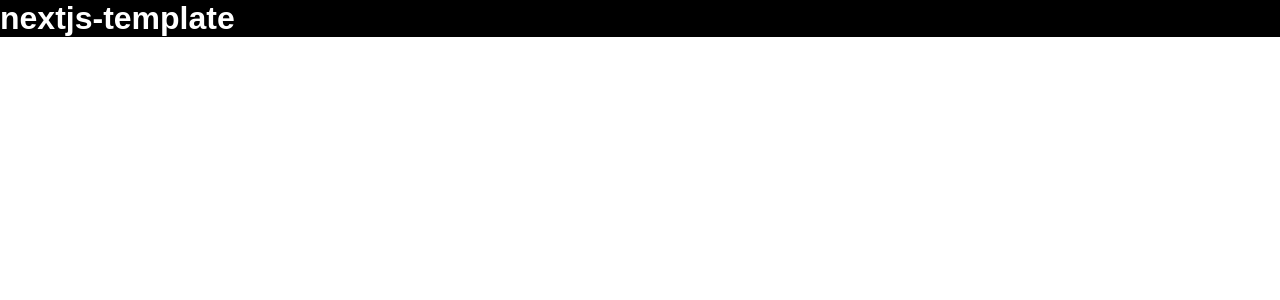
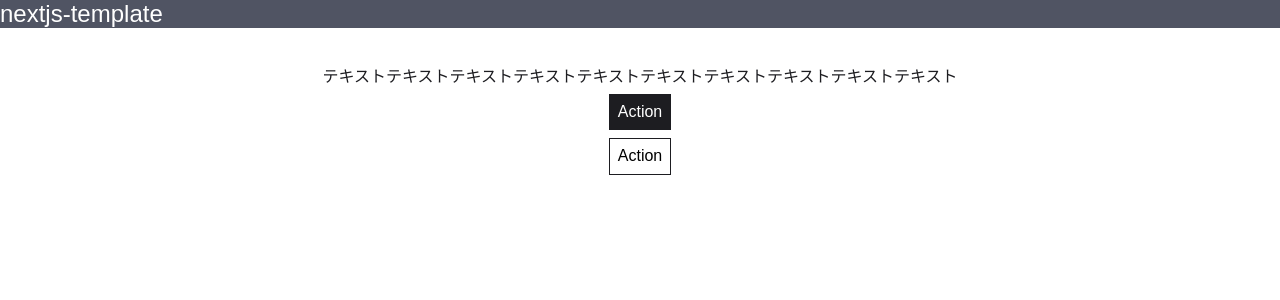
Before and after one commit to aiharanaoya/nextjs-template, a Next.js app: page / in a window 1280 px wide. Shown: the top 300 px of the page. Built offline with nearby package versions, Linux system fonts and the light colour scheme.

Commit message:
pagesにコンポーネントを配置

```diff
--- a/src/pages/index.module.scss
+++ b/src/pages/index.module.scss
@@ -1,9 +1,20 @@
-.main-content {
-  background: black;
+@use 'src/styles/index.scss' as *;
 
-  > .header {
-    margin-top: 0;
-    margin-bottom: 10px;
-    color: white;
-  }
+.header {
+  background-color: $color-grey-1;
+  color: $color-white;
+  font-size: 24px;
 }
+
+.main {
+  padding: 40px;
+  display: flex;
+  flex-direction: column;
+  align-items: center;
+  justify-content: center;
+  row-gap: 8px;
+}
+
+.button-text {
+  padding: 8px;
+}
--- a/src/pages/index.tsx
+++ b/src/pages/index.tsx
@@ -1,5 +1,7 @@
 import type { NextPage } from 'next';
 import Head from 'next/head';
+
+import { Button, BUTTON_DESIGN } from '@/components/Button';
 
 import style from './index.module.scss';
 
@@ -9,8 +11,21 @@ const Index: NextPage = () => {
       <Head>
         <title>nextjs-template</title>
       </Head>
-      <main className={style['main-content']}>
-        <h1 className={style['header']}>nextjs-template</h1>
+      <header className={style['header']}>nextjs-template</header>
+      <main className={style['main']}>
+        <div className={style['text']}>
+          テキストテキストテキストテキストテキストテキストテキストテキストテキストテキスト
+        </div>
+        <div className={style['button']}>
+          <Button design={BUTTON_DESIGN.PRIMARY}>
+            <span className={style['button-text']}>Action</span>
+          </Button>
+        </div>
+        <div className={style['button']}>
+          <Button design={BUTTON_DESIGN.SECONDARY}>
+            <span className={style['button-text']}>Action</span>
+          </Button>
+        </div>
       </main>
     </>
   );
```
